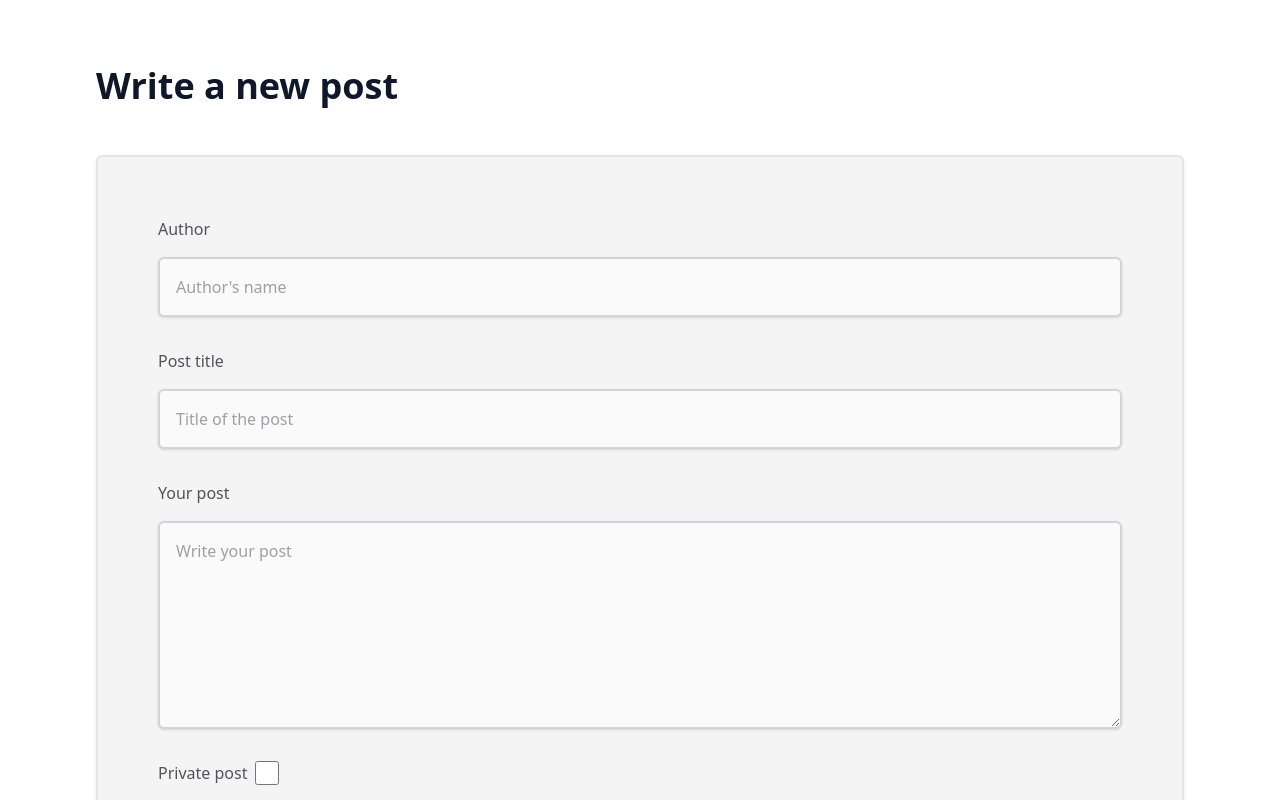
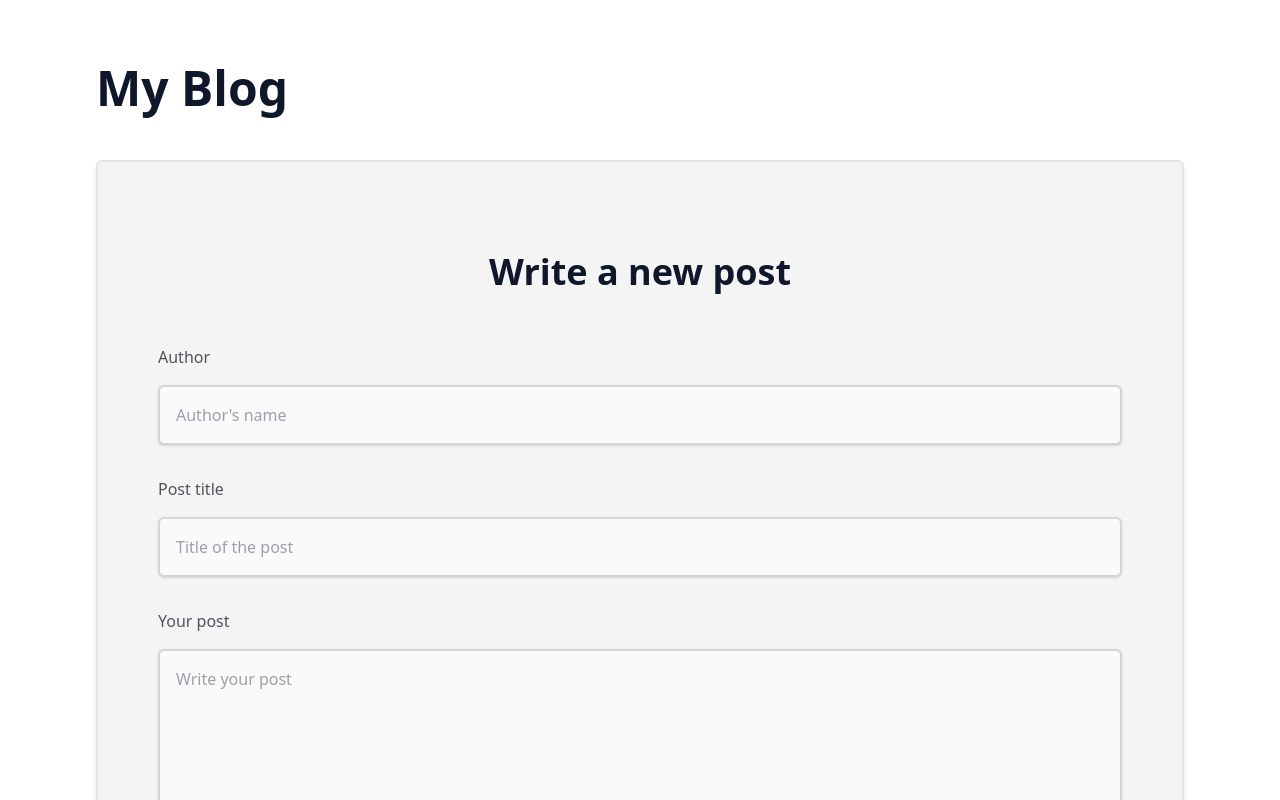
Before and after one commit to SimoL-003/react-post-form, a React (Vite) app: page / in a window 1280 px wide. Shown: the top 800 px of the page. Built offline with nearby package versions, Linux system fonts and the light colour scheme.

Commit message:
feat: add success message on successful form submission

```diff
--- a/src/App.jsx
+++ b/src/App.jsx
@@ -10,6 +10,8 @@ function App() {
   };
 
   const [formData, setFormData] = useState(initialFormData);
+  const [successVisibility, setSuccessVisibility] = useState(false);
+  const [formVisibility, setFormVisibility] = useState(true);
 
   function handleInputChange(e) {
     const input = e.target;
@@ -28,20 +30,37 @@ function App() {
       .post("https://67c5b4f3351c081993fb1ab6.mockapi.io/api/posts", formData)
       .then((res) => {
         console.log(res);
+        if (res.status == 201) {
+          setSuccessVisibility((prev) => !prev);
+          setFormVisibility((prev) => !prev);
+        }
       })
       .catch((res) => {
         console.log(res.message);
       });
 
     setFormData(initialFormData);
+    setTimeout(() => setSuccessVisibility((prev) => !prev), 3000);
+    setTimeout(() => setFormVisibility((prev) => !prev), 3000);
   }
 
   return (
     <>
-      <main className="bg-white dark:bg-black">
-        <div className="container py-16">
-          <h1>Write a new post</h1>
+      <main className="bg-white dark:bg-black py-8">
+        <div className="container my-8">
+          <h1>My Blog</h1>
+        </div>
+        <div
+          className={`${
+            successVisibility ? "block" : "hidden"
+          } container my-12 p-6 md:p-10 lg:p-12 border-2 border-green-800 dark:border-green-800 rounded-md bg-green-100  dark:bg-green-700/30 shadow-2xl lg:shadow-md text-green-950 dark:text-green-100`}
+        >
+          <h3>Your post has been posted</h3>
+          <p>Congratulations! You can see your post in the post page</p>
+        </div>
+        <div className={`${formVisibility ? "block" : "hidden"} container`}>
           <form onSubmit={handleSubmit} action="">
+            <h2>Write a new post</h2>
             <div className="input-container">
               <label htmlFor="author">Author</label>
               <input
--- a/src/index.css
+++ b/src/index.css
@@ -4,8 +4,16 @@
   *:focus-visible {
     @apply outline-0;
   }
+
   h1 {
-    @apply text-4xl font-bold mb-8 md:mb-10 leading-[1.2] text-slate-900 dark:text-slate-100;
+    @apply text-5xl font-bold text-slate-900 dark:text-slate-100;
+  }
+  h2 {
+    @apply text-center text-4xl font-bold my-8 md:my-10 leading-[1.2] text-slate-900 dark:text-slate-100;
+  }
+
+  h3 {
+    @apply text-2xl font-bold mb-2;
   }
 }
 
@@ -45,6 +53,6 @@
 
 @layer utilities {
   .container {
-    @apply mx-auto my-0 w-[90%] lg:w-[85%] max-w-6xl;
+    @apply mx-auto w-[90%] lg:w-[85%] max-w-6xl;
   }
 }
```
